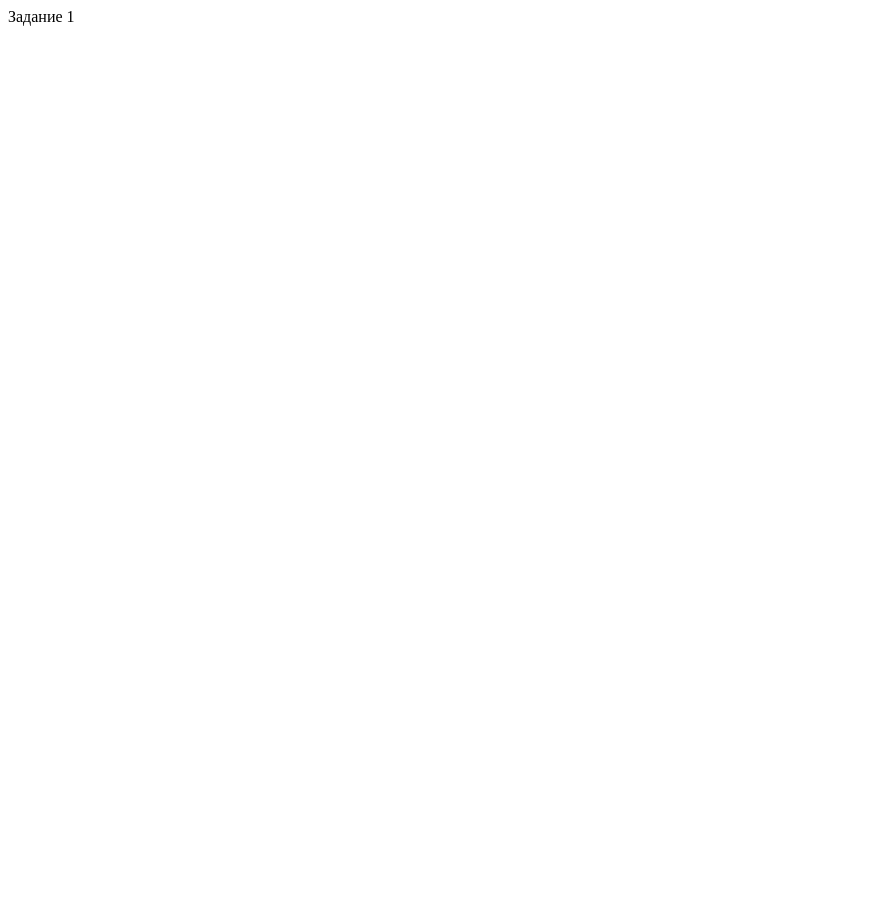
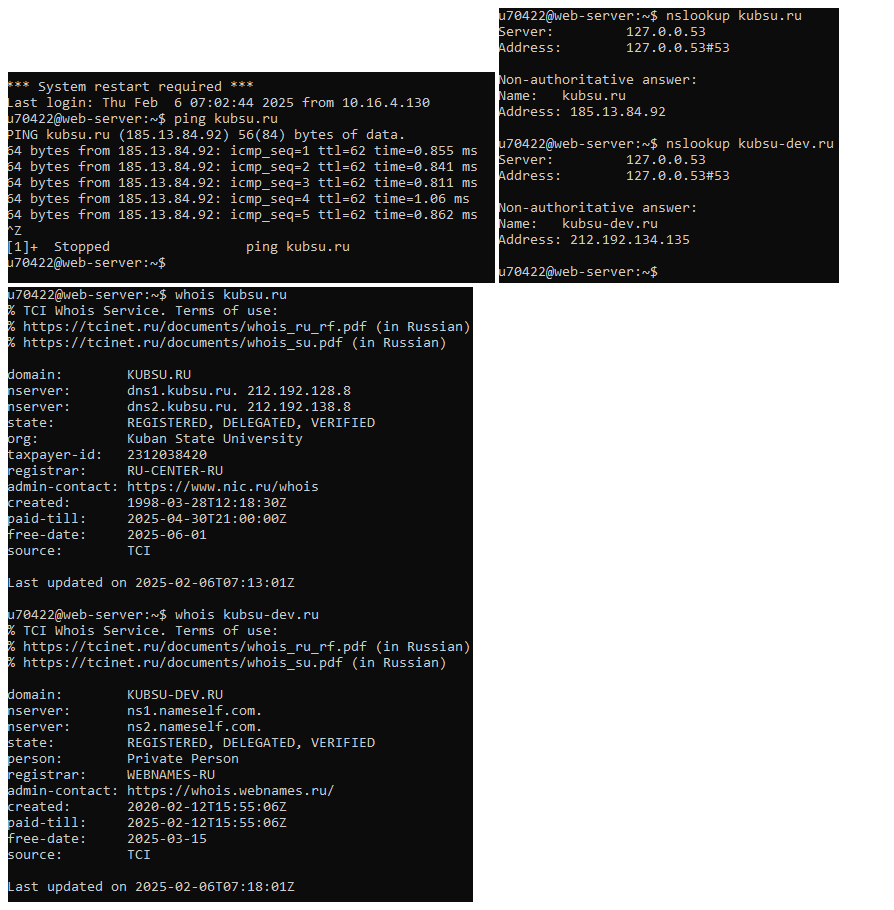
Before and after one commit to victoriia06/web11, a plain HTML site: page index.html in a window 1280 px wide. Shown: the whole page, without its empty margins (0-894 px from the left). Before the commit the page ends 800 px from the top, so only its background shows below. Drawn offline with Linux system fonts and the light colour scheme.

Commit message:
Update index.html

```diff
--- a/index.html
+++ b/index.html
@@ -1,10 +1,10 @@
 <html>
   <head>
-    <a> Задание 1 </a>
+    <title> Задание 1 </title>
   </head>
   <body>
-    <img scr="ping.png">
-        <img scr="nslookup.png">
-        <img scr="whois.png">
+    <img src="ping.png">
+        <img src="nslookup.png">
+        <img src="whois.png">
   </body>
 </html>
```
